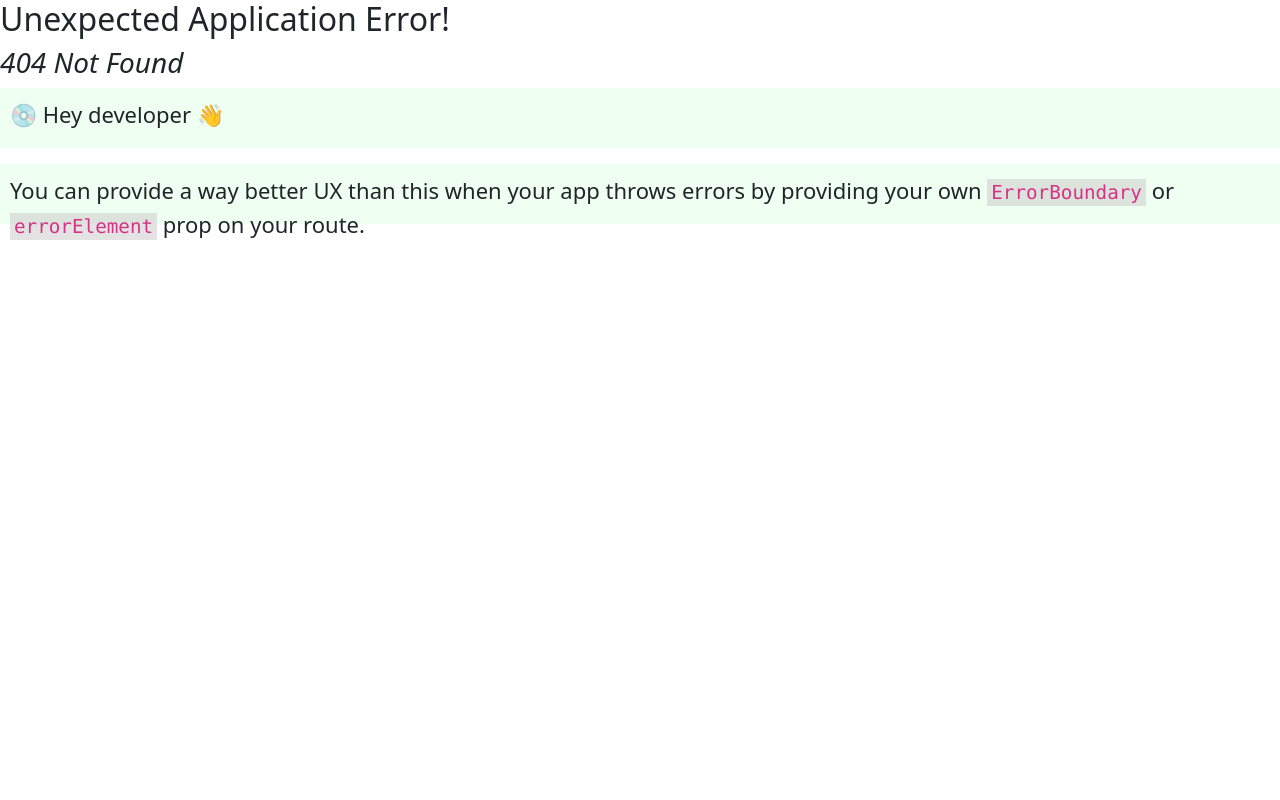
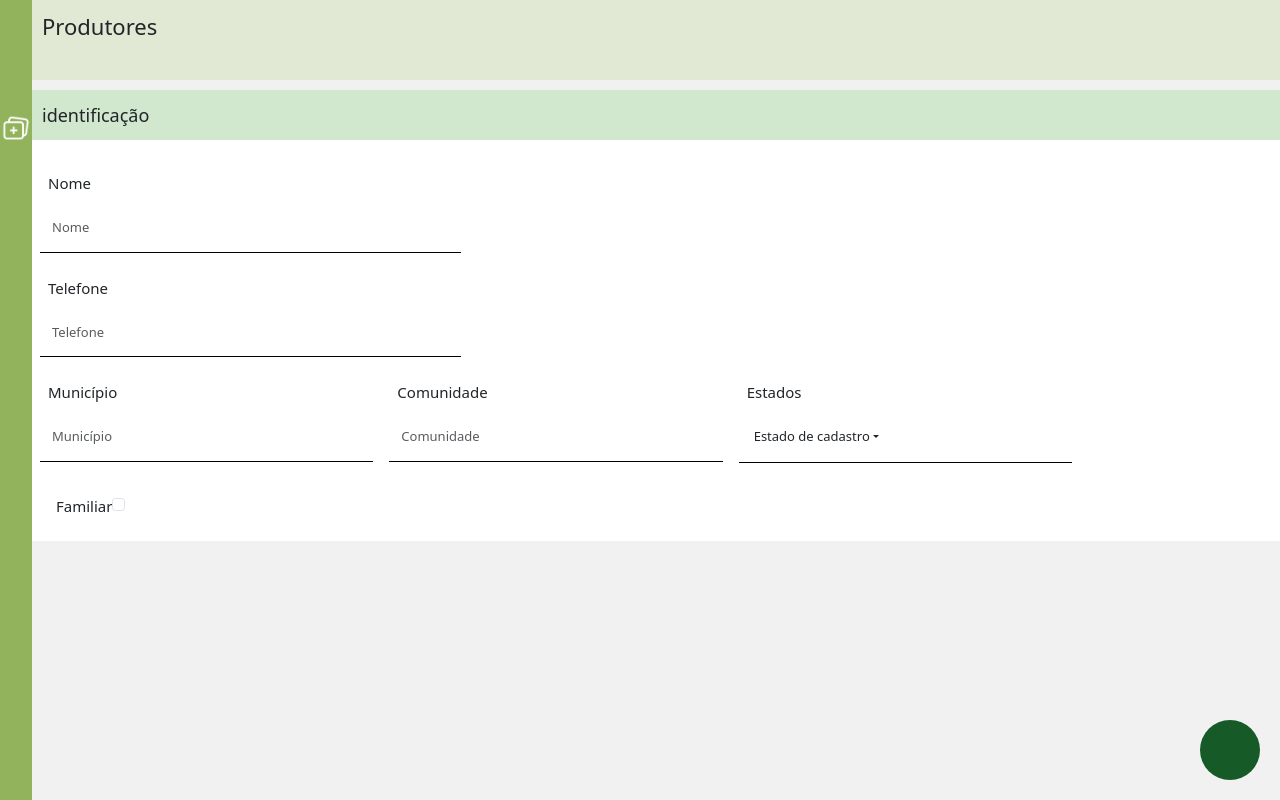
Before and after one commit to Miguelarssen/AgroProject, a React (Vite) app in the folder frontend/: page /Produtores/Edit/1 in a window 1280 px wide. Before the commit this address had no page. Built offline with nearby package versions, Linux system fonts and the light colour scheme.

Commit message:
Criando tela de Edição

```diff
--- a/frontend/package.json
+++ b/frontend/package.json
@@ -10,7 +10,6 @@
     "preview": "vite preview"
   },
   "dependencies": {
-    "@tailwindcss/postcss": "^4.1.8",
     "@tailwindcss/vite": "^4.1.8",
     "@tanstack/react-query": "^5.70.0",
     "axios": "^1.8.4",
@@ -22,6 +21,7 @@
   },
   "devDependencies": {
     "@eslint/js": "^9.21.0",
+    "@tailwindcss/postcss": "^4.1.8",
     "@types/react": "^19.0.10",
     "@types/react-dom": "^19.0.4",
     "@vitejs/plugin-react": "^4.3.4",
--- /dev/null
+++ b/frontend/src/ProdutorEdit.tsx
@@ -0,0 +1,80 @@
+import "./style/App.css";
+import { LatBar } from './components/Misc/LatBar/LatBar.tsx';
+import { InsertCard }from './components/Misc/InsertCard/InsertCard.tsx';
+import {ButtonFixed} from "./components/Buttons/ButtonFixed.tsx"
+
+import './style/ProdutorCreate.css';
+import { useState } from "react";
+import { Produtores } from "./interface/Produtores.ts";
+import { CreateProdutor } from "./hooks/CreateProdutor.ts";
+
+export function ProdutorEdit(){
+
+      const { mutate, isSuccess, isPending } = CreateProdutor();
+      const [nome, setNome] = useState<string>("");
+      const [telefone, setTelefone] = useState<string>("");
+      const [municipio, setMunicipio] = useState<string>("");
+      const [comunidade, setComunidade] = useState<string>("");
+      const [familiar, setFamiliar] = useState<boolean>(false);
+      const [estado, setEstado] = useState<string>("");
+      const [dataCadastro, setDataCadastro] = useState<Date | null>(null);
+
+      const [successMessage, setSuccessMessage] = useState<boolean>(false);
+      const submit = () =>{
+
+        const produtor: Produtores = {
+            id,
+            nome,
+            telefone,
+            municipio,
+            comunidade,
+            familiar,
+            estado,
+            dataCadastro
+        }
+
+        mutate(produtor)
+
+        setNome("");
+        setTelefone("");
+        setMunicipio("");
+        setComunidade("");
+        setFamiliar(false);
+        setEstado("");
+        setDataCadastro(null);
+
+        setSuccessMessage(true);
+        setTimeout(() => setSuccessMessage(false), 3000);
+    };
+
+    return(
+
+      <div id = "produtores">
+
+        <LatBar/>
+        <div id = "work">
+          <header className='d-flex flex-column w-100 justify-content-start header'>
+            <p id = "titlleProd" className='w-100 h-100 m-0'>Produtores</p>
+          </header>
+
+          <main className='d-flex flex-grow-1 flex-column justify-content-start align-items-center'>
+            {successMessage && (
+              <div className="success-message">Produtor cadastrado com sucesso!</div>
+            )}
+
+            <InsertCard
+                  nome={nome} setNome={setNome}
+                  telefone={telefone} setTelefone={setTelefone}
+                  municipio={municipio} setMunicipio={setMunicipio}
+                  comunidade={comunidade} setComunidade={setComunidade}
+                  familiar={familiar} setFamiliar={setFamiliar}
+                  estado={estado} setEstado={setEstado}
+            />
+
+          </main>
+
+        </div>
+      <ButtonFixed onSubmit={submit} />
+      </div>
+    )
+}
--- a/frontend/src/ProdutorList.tsx
+++ b/frontend/src/ProdutorList.tsx
@@ -1,10 +1,10 @@
-import './style/App.css'
-import './style/ProdutorList.css'
-import './style/index.css' // <- aqui importa o Tailwind
+import './style/App.css';
+import './style/ProdutorList.css';
+import './style/index.css'; // Tailwind import
 
 import { useProdutor } from './hooks/UseProdutor.ts';
 import { LatBar } from './components/Misc/LatBar/LatBar.tsx';
-import { useState } from 'react';
+import { useState, useEffect } from 'react';
 import { DropDownEstados } from './components/Misc/DropDownEstados/DropDownEstados.tsx';
 import { Produtores } from './interface/Produtores.ts';
 import edit from "./assets/edit.png";
@@ -12,24 +12,99 @@ import edit from "./assets/edit.png";
 import 'bootstrap/dist/css/bootstrap.min.css';
 import 'bootstrap/dist/js/bootstrap.bundle.min.js';
 
-
 export function ProdutorList() {
 
   const [nome, setNome] = useState('');
   const [estado, setEstado] = useState('');
   const [municipio, setMunicipio] = useState('');
-  const [selectedId, setSelectedId] = useState<number | null>(null); // estado para selecionado
+  const [selectedId, setSelectedId] = useState<number | null>(null);
+  const [editVisible, setEditVisible] = useState(false);
 
   const { data } = useProdutor(nome, estado, municipio);
 
+  function ProdutorTable({ produtor, selected, onSelect }:
+    {
+      produtor: Produtores;
+      selected: boolean;
+      onSelect: () => void;
+    }) {
+    return (
+      <tr
+        onClick={onSelect}
+        className={selected ? 'selected-row' : ''}
+        style={{ cursor: 'pointer' }}
+      >
+        <td className="text-truncate">{produtor.nome}</td>
+        <td className="text-truncate">{produtor.telefone}</td>
+        <td className="text-truncate">{produtor.municipio}</td>
+        <td className="text-truncate">{produtor.comunidade}</td>
+        <td className="text-truncate">{produtor.familiar}</td>
+        <td className="text-truncate">{produtor.estado}</td>
+      </tr>
+    );
+  }
+
+  function selectLine(id: number) {
+    if (selectedId === id) {
+      setSelectedId(null);
+      setEditVisible(false);
+    } else {
+      setSelectedId(id);
+      setEditVisible(true);
+    }
+  }
+
+  useEffect(() => {
+    function handleKeyDown(e: KeyboardEvent) {
+      if (!data || data.length === 0) return;
+
+      const currentIndex = data.findIndex(p => p.id === selectedId);
+
+      if (e.key === 'ArrowDown') {
+        e.preventDefault();
+
+        let nextIndex;
+        if (currentIndex < data.length - 1 && currentIndex !== -1) {
+          nextIndex = currentIndex + 1;
+        } else {
+          nextIndex = 0;
+        }
+
+        const nextProdutor = data[nextIndex];
+        setSelectedId(nextProdutor.id);
+        setEditVisible(true);
+      }
+
+      if (e.key === 'ArrowUp') {
+        e.preventDefault();
+
+        let prevIndex;
+        if (currentIndex > 0) {
+          prevIndex = currentIndex - 1;
+        } else {
+          prevIndex = data.length - 1;
+        }
+
+        const prevProdutor = data[prevIndex];
+        setSelectedId(prevProdutor.id);
+        setEditVisible(true);
+      }
+    }
+
+    window.addEventListener('keydown', handleKeyDown);
+    return () => {
+      window.removeEventListener('keydown', handleKeyDown);
+    };
+  }, [data, selectedId]);
+
+
   return (
     <div id='produtores'>
-
-    <LatBar/>
+      <LatBar />
 
       <div id="work">
         <header className='d-flex flex-column w-100 h-40 bg-light justify-content-start'>
-          <p id = "titlleProd" className='w-100 h-50 m-0'>Produtores</p>
+          <p id="titlleProd" className='w-100 h-50 m-0'>Produtores</p>
 
           <nav className='w-100 h-80 d-flex flex-column gap-2'>
             <div>
@@ -52,20 +127,20 @@ export function ProdutorList() {
                   value={municipio}
                   onChange={(e) => setMunicipio(e.target.value)}
                 />
-
                 <DropDownEstados value={estado} onChange={setEstado} placeholder="Filtrar por estado" />
-
               </div>
             </form>
-
           </nav>
-
         </header>
 
         <main className='d-flex flex-grow-1 flex-column justify-content-end'>
-        <button className="bg-blue-500 hover:bg-blue-700 text-white font-bold rounded buttonEdit">
-          <img className="d-flex editImg" src={edit} />
-        </button>
+
+          <button
+            className={`bg-blue-500 hover:bg-emerald-500 ease-in-out duration-500 hover:scale-105 text-white font-bold rounded buttonEdit ${editVisible ? "show" : ""}`}
+            onClick={() => window.open("/", "_self")}
+            >
+            Editar <img className="d-flex editImg" src={edit} />
+          </button>
 
           <div className='tabelDiv'>
             <table className='tabela'>
@@ -94,35 +169,5 @@ export function ProdutorList() {
         </main>
       </div>
     </div>
-
   )
-
-  function ProdutorTable({produtor, selected, onSelect,}:
-    {
-      produtor: Produtores;
-      selected: boolean;
-      onSelect: () => void;
-    })
-    {
-      return (
-        <tr
-          onClick={onSelect}
-          className={selected ? 'selected-row' : ''}
-          style={{
-            cursor: 'pointer',
-          }}>
-
-          <td className="text-truncate">{produtor.nome}</td>
-          <td className="text-truncate">{produtor.telefone}</td>
-          <td className="text-truncate">{produtor.municipio}</td>
-          <td className="text-truncate">{produtor.comunidade}</td>
-          <td className="text-truncate">{produtor.familiar}</td>
-          <td className="text-truncate">{produtor.estado}</td>
-        </tr>
-      );
-  }
-
-  function selectLine(id: number) {
-    setSelectedId(id);
-  }
 }
--- a/frontend/src/components/Misc/DropDownEstados/DropDownEstados.css
+++ b/frontend/src/components/Misc/DropDownEstados/DropDownEstados.css
@@ -14,5 +14,6 @@
 
 .divDropdown{
     border-bottom-width: 1px;
+    border-color: black;
     width: 100%;
 }
--- a/frontend/src/style/ProdutorList.css
+++ b/frontend/src/style/ProdutorList.css
@@ -42,17 +42,22 @@
 }
 
 .buttonEdit{
-  width: 38px;
+  width: 90px;
   height: 38px;
   position: relative;
-  left: 95%;
+  left: 93%;
   display: flex;
   align-items: center;
   justify-content: center;
   margin: 10px;
+  visibility:hidden;
+}
+
+.buttonEdit.show {
+  visibility: visible;
 }
 
 .editImg{
-  height: 25px;
-  width: 25px;
+  height: 20px;
+  width: 20px;
 }
```
Also changed, not shown: frontend/src/main.tsx (+7 -0 lines), 1 other file (tests, documents, lock files or other folders).
